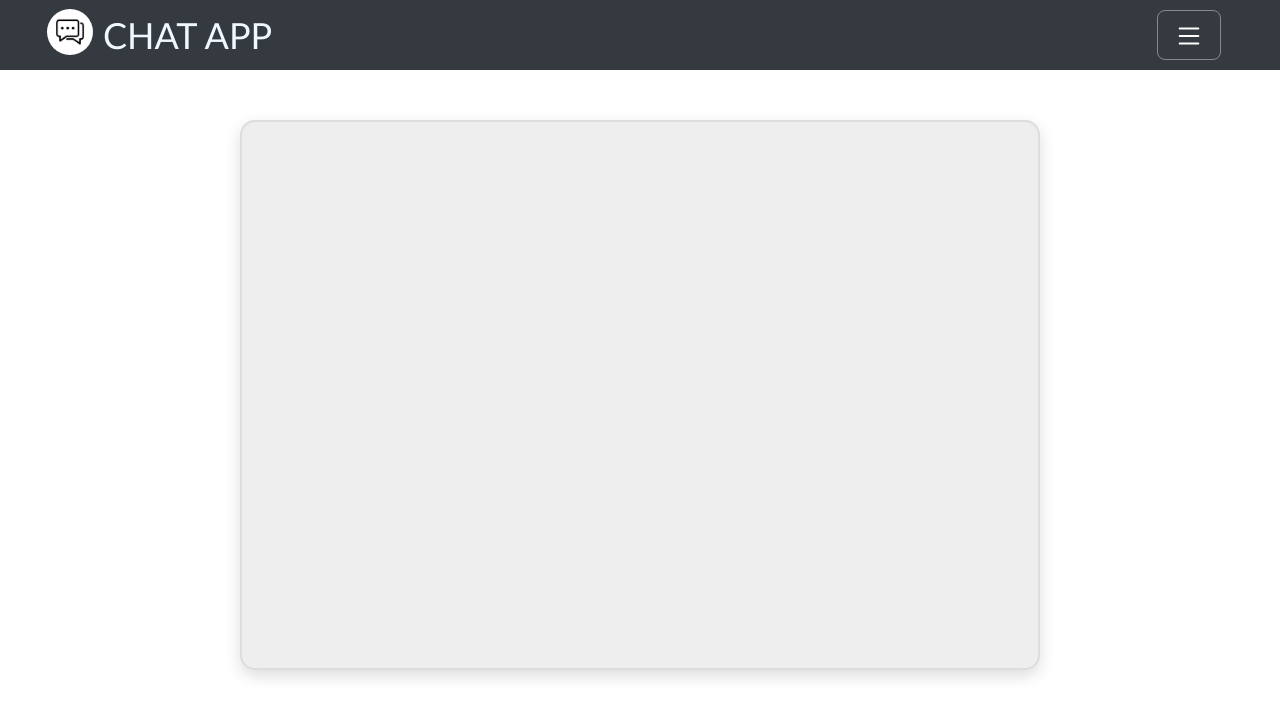
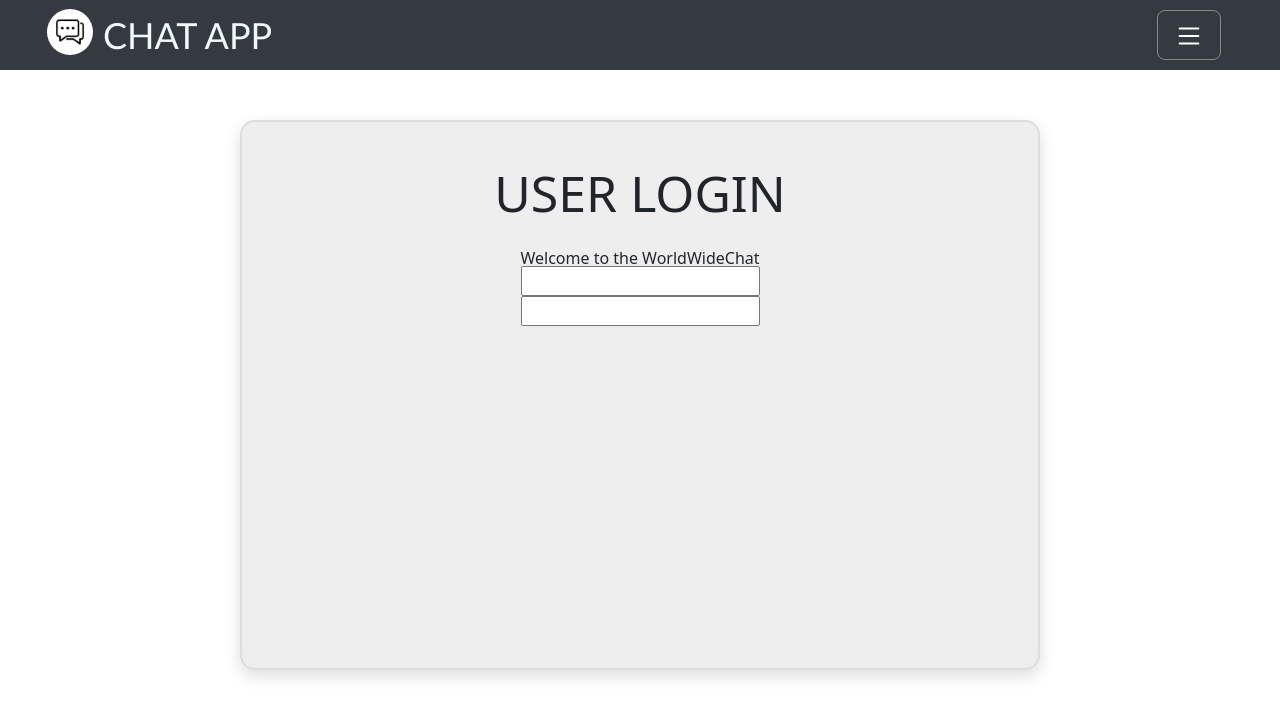
Before and after one commit to Jam-Jet/SDC-TeamOne, a React (Vite) app in the folder client/: page / in a window 1280 px wide. Shown: the top 718 px of the page. Built offline with nearby package versions, Linux system fonts and the light colour scheme.

Commit message:
start login

```diff
--- a/client/src/components/live-chat-page/Login.jsx
+++ b/client/src/components/live-chat-page/Login.jsx
@@ -3,6 +3,12 @@ const Login = () => {
       <div>
         <main>
           <div id="login-main">
+            <div className="login-title-total">
+                <div className="login-title">USER LOGIN</div>
+                <div className="login-welcome">Welcome to the WorldWideChat</div>
+            </div>
+            <input type="text" />
+            <input type="text" />
 
           </div>
         </main>
@@ -11,3 +17,22 @@ const Login = () => {
   };
 
   export default Login;
+
+
+//   <div id="chat-wrapper">
+//           <div id="chat-content">
+//             <RecipientChatBlurb />
+//             <UserChatBlurb />
+//             <RecipientChatBlurb />
+//             <UserChatBlurb />
+//             <RecipientChatBlurb />
+//             <UserChatBlurb />
+//             <RecipientChatBlurb />
+//             <UserChatBlurb />
+//             <RecipientChatBlurb />
+//             <UserChatBlurb />
+//             <RecipientChatBlurb />
+//             <UserChatBlurb />
+//             <RecipientChatBlurb />
+//             <UserChatBlurb />
+//           </div>
--- a/client/src/main.css
+++ b/client/src/main.css
@@ -173,7 +173,8 @@ main {
 #login-main{
   display: flex;
   flex-direction: column;
-  justify-content: center;
+  text-align: center;
+  /* justify-content: center; */
   align-items: center;
   margin: auto;
   border: 2px solid #dddddd;
@@ -185,4 +186,13 @@ main {
   max-width: 800px;
   height: 550px;
 }
+.login-title{
+  font-size: 50px;
+  height: 70px;
+  padding-top: 10px;
+}
+.login-welcome{
+  height: 50px;
+  padding-top: 30px;
+}
 /* --------------------------------------------------------- */
```
